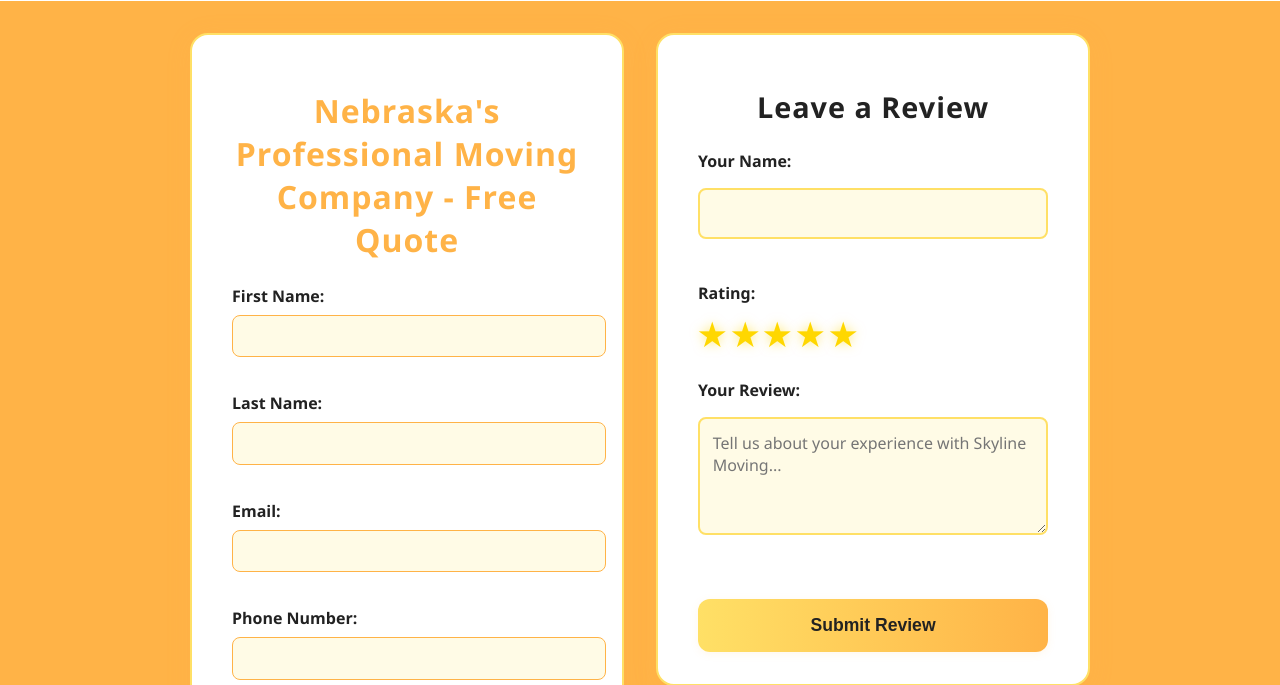
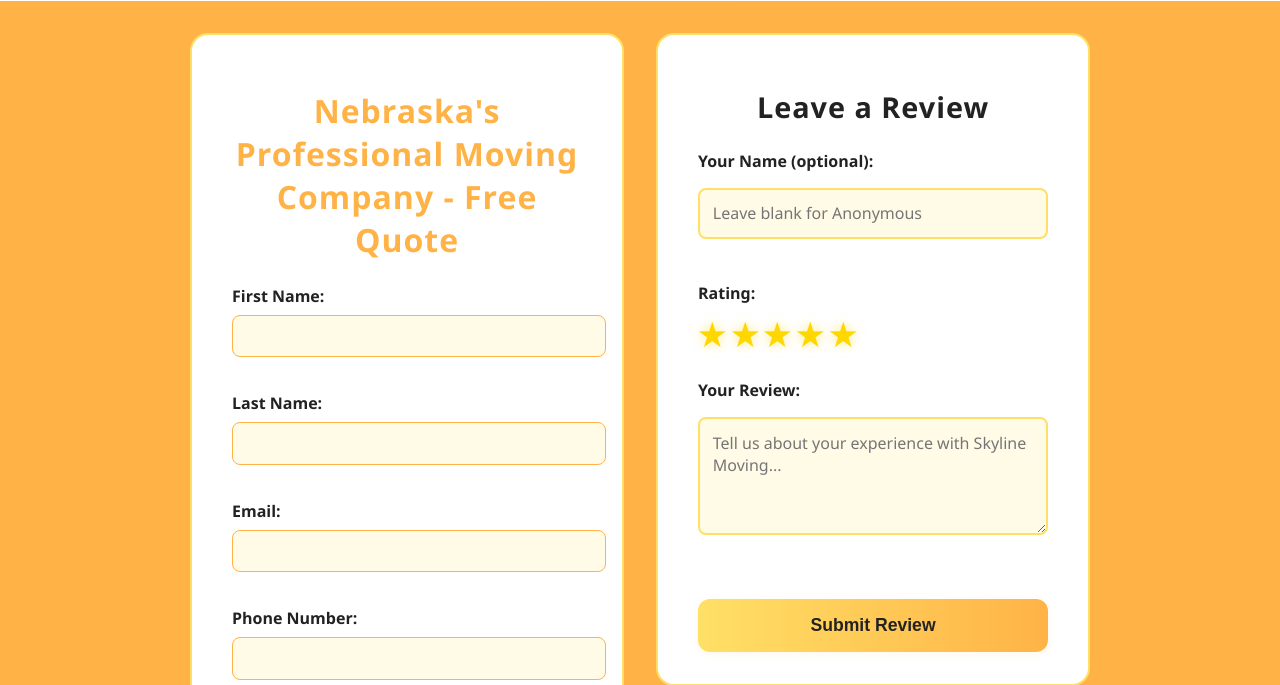
Before and after one commit to BALOCKAY909/SkylineMoving, a Django app: page / in a window 1280 px wide. Shown: the part 227-912 px from the top of the page. Run offline with Django 5.2, Linux system fonts and the light colour scheme.

Commit message:
Make name field optional in review form - defaults to 'Anonymous' if empty

```diff
--- a/quotes/static/quotes/js/main.js
+++ b/quotes/static/quotes/js/main.js
@@ -273,15 +273,15 @@ document.addEventListener('DOMContentLoaded', function() {
         reviewForm.addEventListener('submit', function(e) {
             e.preventDefault();
 
-            const name = document.getElementById('reviewName').value;
+            const name = document.getElementById('reviewName').value || 'Anonymous';
             const rating = document.getElementById('reviewRating').value;
             const reviewText = document.getElementById('reviewText').value;
 
-            if (name && reviewText && rating) {
+            if (reviewText && rating) {
                 // Show success message
                 const successDiv = document.createElement('div');
                 successDiv.style.cssText = 'background:#ffe066;color:#222;padding:1em;border-radius:8px;margin-bottom:1em;text-align:center;';
-                successDiv.innerHTML = '<strong>Thank you!</strong> Your review has been submitted. We appreciate your feedback!';
+                successDiv.innerHTML = `<strong>Thank you, ${name}!</strong> Your ${rating}-star review has been submitted. We appreciate your feedback!`;
 
                 // Insert success message at top of form
                 reviewForm.parentNode.insertBefore(successDiv, reviewForm);
--- a/quotes/templates/quotes/quote_form.html
+++ b/quotes/templates/quotes/quote_form.html
@@ -56,7 +56,7 @@
     <meta property="og:image:height" content="630">
     <meta property="og:image:type" content="image/jpeg">
 
-    <link rel="stylesheet" href="{% static 'quotes/css/style.css' %}?v=20">
+    <link rel="stylesheet" href="{% static 'quotes/css/style.css' %}?v=21">
 
     <!-- Structured Data (JSON-LD) for Rich Snippets -->
     <script type="application/ld+json">
@@ -176,8 +176,8 @@
                 <h1>Leave a Review</h1>
                 <form class="review-form" id="reviewForm">
                     <div class="form-group">
-                        <label for="reviewName">Your Name:</label>
-                        <input type="text" id="reviewName" name="reviewName" required>
+                        <label for="reviewName">Your Name (optional):</label>
+                        <input type="text" id="reviewName" name="reviewName" placeholder="Leave blank for Anonymous">
                     </div>
 
                     <div class="form-group">
```
